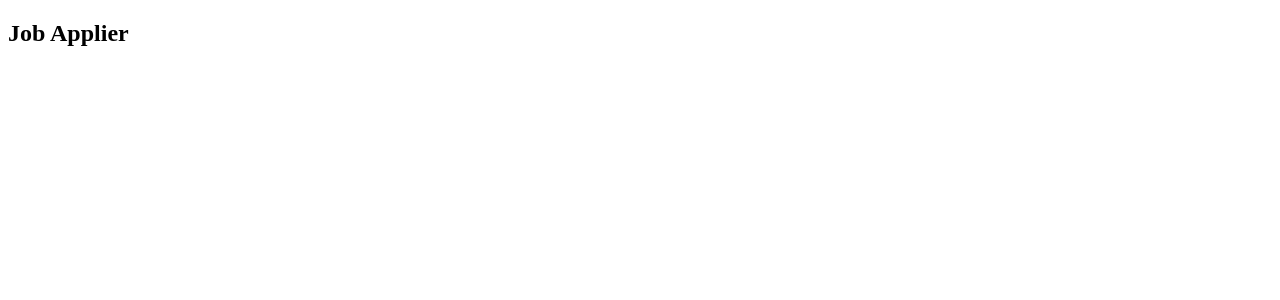
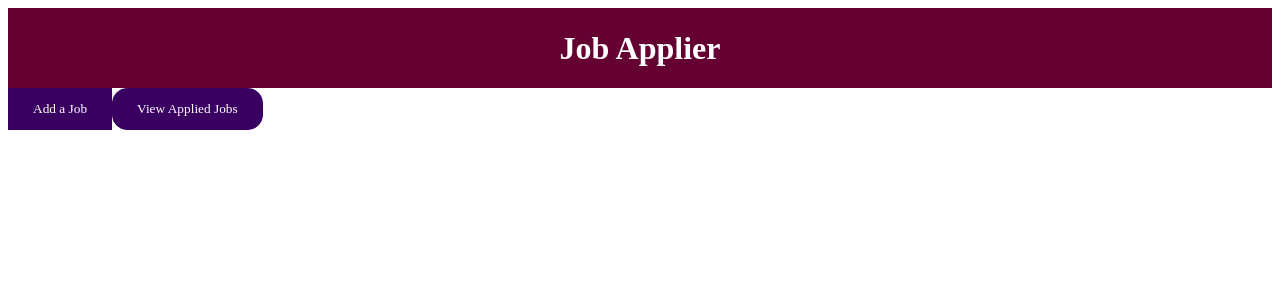
Before and after one commit to gautam0611/BookManager, a Vue app in the folder Frontend/: page / in a window 1280 px wide. Shown: the top 300 px of the page. Built offline with nearby package versions, Linux system fonts and the light colour scheme; the HTML template or start-up script is replaced by a standard one.

Commit message:
got the two buttons on screen

```diff
--- a/Frontend/src/App.vue
+++ b/Frontend/src/App.vue
@@ -1,15 +1,18 @@
 <template>
   <the-header title="Job Applier"></the-header>
+  <the-jobs></the-jobs>
 </template>
 
 <script lang="ts">
 import { defineComponent } from 'vue';
 import TheHeader from './components/Layout/TheHeader.vue';
+import TheJobs from './components/Jobs/TheJobs.vue';
 
 export default defineComponent({
   name: 'App',
   components: {
-    TheHeader
+    TheHeader,
+    TheJobs
   }
 });
 
--- a/Frontend/src/components/Jobs/TheJobs.vue
+++ b/Frontend/src/components/Jobs/TheJobs.vue
@@ -0,0 +1,39 @@
+<template>
+  <base-button @click="setSelectedTab('add-a-job')" :mode="addAJobButton">Add a Job</base-button>
+  <base-button @click="setSelectedTab('applied-job')" :mode="appliedJobButton">View Applied Jobs</base-button>
+  <keep-alive>
+    <component :is="selectedTab"></component>
+  </keep-alive>
+</template>
+
+<script lang="ts">
+import { defineComponent } from 'vue';
+// import AddAJob from './AddAJob.vue';
+// import AppliedJob from './AppliedJob.vue';
+
+export default defineComponent({
+  name: 'TheJobs',
+  // components: {
+  //   AddAJob,
+  //   AppliedJob
+  // },
+  data() {
+    return {
+      selectedTab: 'add-a-job'
+    }
+  },
+  methods: {
+    setSelectedTab(tab: string) {
+      this.selectedTab = tab;
+    }
+  },
+  computed: {
+    addAJobButton(): string | null {
+      return this.selectedTab === 'add-a-job' ? null : 'rounded';
+    },
+    appliedJobButton(): string | null {
+      return this.selectedTab === 'applied-job' ? null : 'rounded';
+    }
+  },
+});
+</script>
--- a/Frontend/src/components/Layout/TheHeader.vue
+++ b/Frontend/src/components/Layout/TheHeader.vue
@@ -1,6 +1,6 @@
 <template>
     <header>
-        <h2>{{ title }}</h2>
+        <h1>{{ title }}</h1>
     </header>
 </template>
 
@@ -12,4 +12,18 @@ export default defineComponent({
 })
 </script>
 
-<style scoped></style>
+<style scoped>
+header {
+    width: 100%;
+    height: 5rem;
+    background-color: #640032;
+    display: flex;
+    justify-content: center;
+    align-items: center;
+}
+
+header h1 {
+    color: white;
+    margin: 10;
+}
+</style>
--- a/Frontend/src/components/UI/BaseButton.vue
+++ b/Frontend/src/components/UI/BaseButton.vue
@@ -12,3 +12,48 @@ export default defineComponent({
   props: ['mode']
 })
 </script>
+
+<style scoped>
+button {
+  padding: 0.75rem 1.5rem;
+  font-family: inherit;
+  background-color: #3a0061;
+  border: 1px solid #3a0061;
+  color: white;
+  cursor: pointer;
+}
+
+.rounded {
+  border-radius: 15px;
+}
+
+.default {
+  border-radius: 0;
+}
+
+/* button {
+  padding: 0.75rem 1.5rem;
+  font-family: inherit;
+  background-color: #3a0061;
+  border: 1px solid #3a0061;
+  color: white;
+  cursor: pointer;
+}
+
+button:hover,
+button:active {
+  background-color: #270041;
+  border-color: #270041;
+}
+
+.flat {
+  background-color: transparent;
+  color: #3a0061;
+  border: none;
+}
+
+.flat:hover,
+.flat:active {
+  background-color: #edd2ff;
+} */
+</style>
```
Also changed, not shown: Frontend/src/components/Jobs/AddAJob.vue (added), Frontend/src/components/Jobs/AddJob.vue (deleted), Frontend/src/components/Jobs/AppliedJob.vue (added), Frontend/src/components/Jobs/ViewJobs.vue (deleted).
